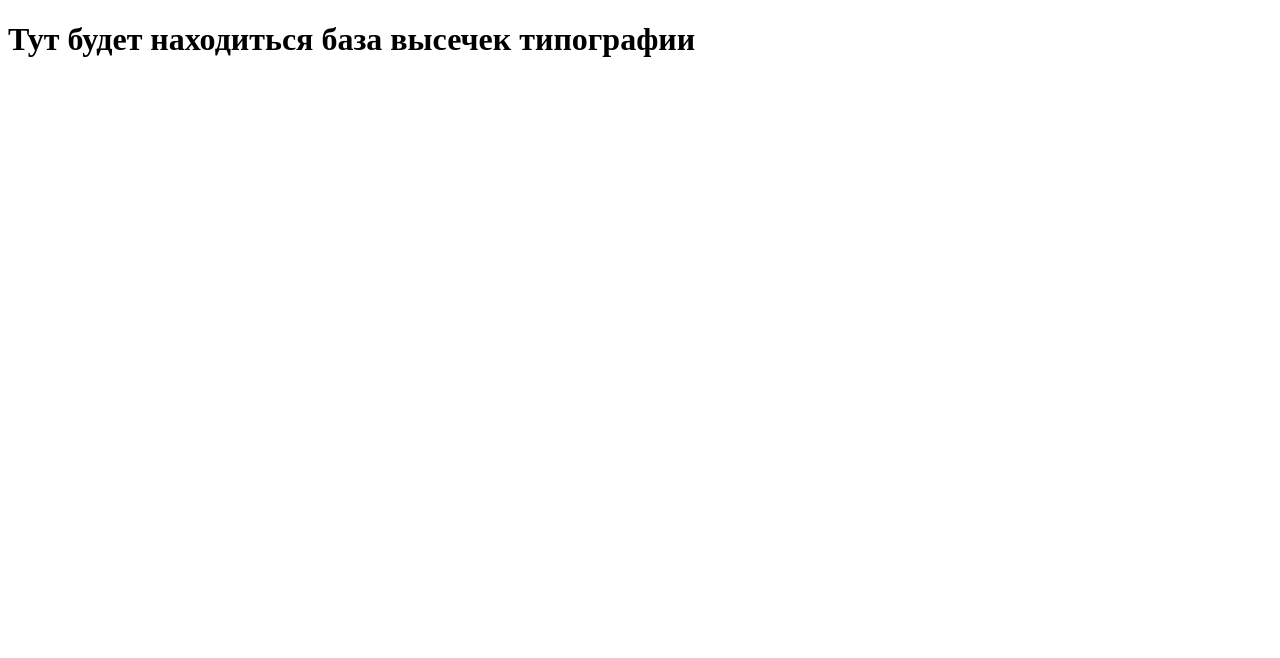
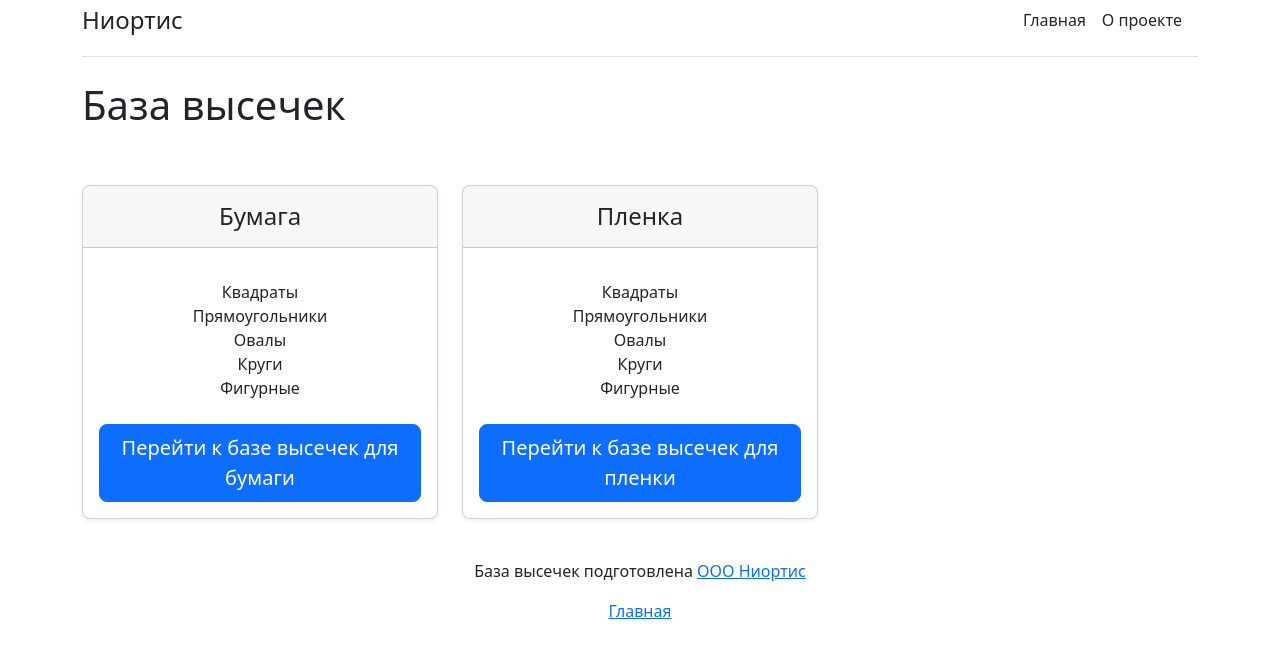
Before and after one commit to Andrei-Hackevich/Shoponline, a Flask app: page / in a window 1280 px wide. Shown: the top 658 px of the page. Run offline with Flask 2, Linux system fonts and the light colour scheme.

Commit message:
Создал шаблон базовый и главной страницы, подключил бд

```diff
--- a/app.py
+++ b/app.py
@@ -1,6 +1,8 @@
 from flask import Flask, render_template
+from flask_sqlalchemy import SQLAlchemy
 
 app = Flask(__name__)
+app.config['SQLALCHEMY_DATABASE_URI'] = 'sqlite:///basa_visechek.db'
 
 
 @app.route('/')
--- a/templates/about.html
+++ b/templates/about.html
@@ -7,5 +7,5 @@
 
 
 {% block body %}
-    <h1>Здесь будет инструкция, как пользоваться базой высечек</h1>
+    <h1>Здесь будет инструкция, как пользоваться базой высечек</h1><br><br>
 {% endblock %}
--- a/templates/base.html
+++ b/templates/base.html
@@ -5,9 +5,30 @@
     <meta name="viewport"
           content="width=device-width, user-scalable=no, initial-scale=1.0, maximum-scale=1.0, minimum-scale=1.0">
     <meta http-equiv="X-UA-Compatible" content="ie=edge">
+    <link rel="stylesheet" href="https://cdn.jsdelivr.net/npm/bootstrap@5.2.2/dist/css/bootstrap.min.css">
     {% block title %}{% endblock %}
 </head>
 <body>
-    {% block body %}{% endblock %}
+    <div class="container">
+        <div class="d-flex flex-column flex-md-row align-items-center pb-3 mb-4 border-bottom">
+          <a href="/" class="d-flex align-items-center text-dark text-decoration-none">
+           <span class="fs-4">Ниортис</span>
+          </a>
+
+          <nav class="d-inline-flex mt-2 mt-md-0 ms-md-auto">
+            <a class="me-3 py-2 text-dark text-decoration-none" href="/">Главная</a>
+            <a class="me-3 py-2 text-dark text-decoration-none" href="/about">О проекте</a>
+          </nav>
+        </div>
+        <h1 class="display-4 fw-normal">{% block body %}{% endblock %}</h1>
+
+    <footer class="container blog-footer text-center">
+      <p>База высечек подготовлена <a href="https://niortis.by/">ООО Ниортис</a></p>
+      <p>
+        <a href="/">Главная</a>
+      </p>
+    </footer>
+
+    </div>
 </body>
 </html>
--- a/templates/home.html
+++ b/templates/home.html
@@ -2,10 +2,47 @@
 
 
 {% block title %}
-    <title>База высечек</title>
+<title>База высечек</title>
 {% endblock %}
 
 
 {% block body %}
-    <h1>Тут будет находиться база высечек типографии</h1>
+<h1>База высечек</h1><br><br>
+<div class="row row-cols-1 row-cols-md-3 mb-3 text-center">
+    <div class="col">
+        <div class="card mb-4 rounded-3 shadow-sm">
+            <div class="card-header py-3">
+                <h4 class="my-0 fw-normal">Бумага</h4>
+            </div>
+            <div class="card-body">
+                <ul class="list-unstyled mt-3 mb-4">
+                    <li>Квадраты</li>
+                    <li>Прямоугольники</li>
+                    <li>Овалы</li>
+                    <li>Круги</li>
+                    <li>Фигурные</li>
+                </ul>
+                <button type="button" class="w-100 btn btn-lg btn-primary">Перейти к базе высечек для бумаги</button>
+            </div>
+        </div>
+    </div>
+    <div class="col">
+        <div class="card mb-4 rounded-3 shadow-sm">
+            <div class="card-header py-3">
+                <h4 class="my-0 fw-normal">Пленка</h4>
+            </div>
+            <div class="card-body">
+                <ul class="list-unstyled mt-3 mb-4">
+                    <li>Квадраты</li>
+                    <li>Прямоугольники</li>
+                    <li>Овалы</li>
+                    <li>Круги</li>
+                    <li>Фигурные</li>
+                </ul>
+                <button type="button" class="w-100 btn btn-lg btn-primary">Перейти к базе высечек для пленки</button>
+            </div>
+        </div>
+    </div>
+</div>
+
 {% endblock %}
```
